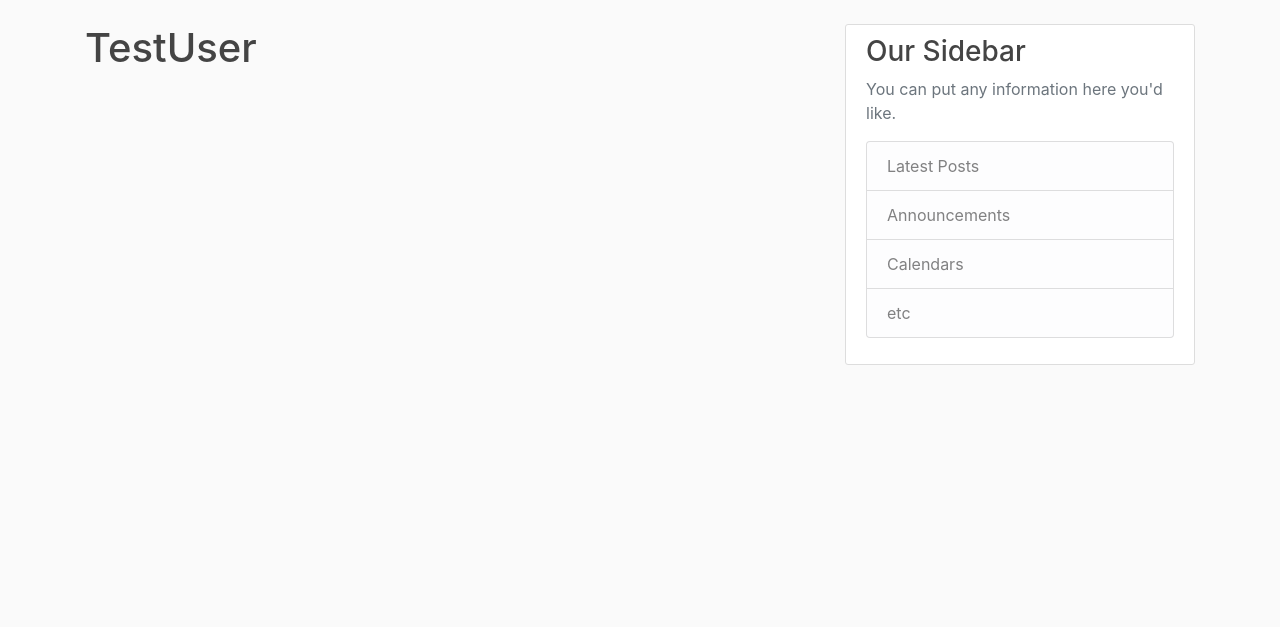
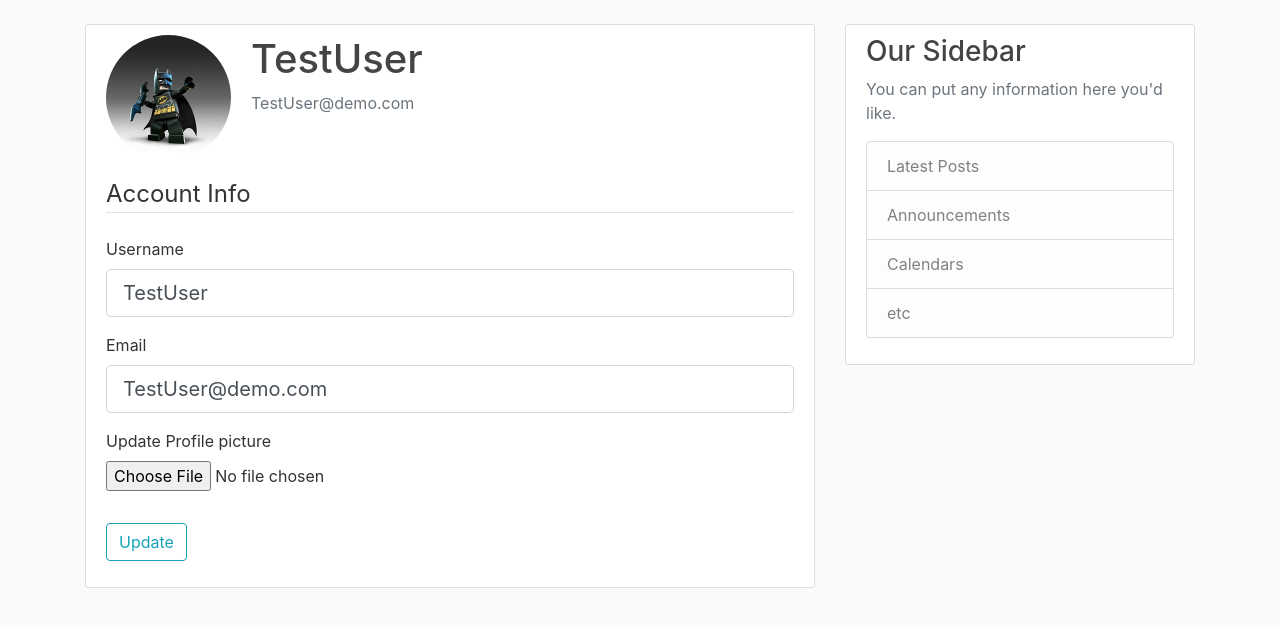
Before and after one commit to AnujKondhalkar/Flask_Project, a Flask app: page /account in a window 1280 px wide. Shown: the part 56-683 px from the top of the page. Run offline with Flask 2, Linux system fonts and the light colour scheme; a user stored in the database is signed in; some libraries are stand-ins or nearby versions.

Commit message:
Made a page for User Account and added a functionality. Here now user can update his account information and be able to change his profile picture.

```diff
--- a/flaskproject/forms.py
+++ b/flaskproject/forms.py
@@ -1,4 +1,6 @@
 from flask_wtf import FlaskForm
+from flask_wtf.file import FileField, FileAllowed
+from flask_login import current_user
 from wtforms import StringField, PasswordField, SubmitField, BooleanField
 from wtforms.validators import DataRequired, Length, Email, EqualTo, ValidationError
 from flaskproject.models import User
@@ -37,3 +39,30 @@ class LoginForm(FlaskForm):
                              validators=[DataRequired()])
     remember = BooleanField('Remember Me')
     submit = SubmitField('Log In')
+
+
+class UpdateAccountForm(FlaskForm):
+    username = StringField('Username',
+                           validators=[DataRequired(), Length(min=2, max=20)])
+
+    email = StringField('Email',
+                        validators=[DataRequired(), Email()])
+    picture = FileField('Update Profile picture', validators=[
+                        FileAllowed(['jpg', 'png', 'jpeg'])])
+    submit = SubmitField('Update')
+
+    def validate_username(self, username):
+        if username.data != current_user.username:
+            user = User.query.filter_by(username=username.data).first()
+            if user:
+                # Validation Message
+                raise ValidationError(
+                    'That username is taken. Please choose a different one.')
+
+    def validate_email(self, email):
+        if email.data != current_user.email:
+            user = User.query.filter_by(email=email.data).first()
+            if user:
+                # Validation Message
+                raise ValidationError(
+                    'That email is already used. Please choose a different one.')
--- a/flaskproject/routes.py
+++ b/flaskproject/routes.py
@@ -1,6 +1,9 @@
+import os
+import secrets
+from PIL import Image
 from flask import render_template, url_for, flash, redirect, request
 from flaskproject import app, db, bcrypt
-from flaskproject.forms import RegistrationForm, LoginForm
+from flaskproject.forms import RegistrationForm, LoginForm, UpdateAccountForm
 from flaskproject.models import User, Post
 from flask_login import login_user, current_user, logout_user, login_required
 
@@ -69,7 +72,37 @@ def logout():
     return redirect(url_for('home'))
 
 
-@app.route("/account")
+def save_picture(form_picture):
+    random_hex = secrets.token_hex(8)
+    _, f_ext = os.path.splitext(form_picture.filename)
+    picture_fn = random_hex + f_ext
+    picture_path = os.path.join(
+        app.root_path, 'static/profile_pics', picture_fn)
+    output_size = (125, 125)
+    i = Image.open(form_picture)
+    i.thumbnail(output_size)
+    i.save(picture_path)
+
+    return picture_fn
+
+
+@app.route("/account", methods=['GET', 'POST'])
 @login_required
 def account():
-    return render_template('account.html', title='Account')
+    form = UpdateAccountForm()
+    if form.validate_on_submit():
+        if form.picture.data:
+            picture_file = save_picture(form.picture.data)
+            current_user.image_file = picture_file
+        current_user.username = form.username.data
+        current_user.email = form.email.data
+        db.session.commit()
+        flash('Your account information has been updated!', 'success')
+        return redirect(url_for('account'))
+
+    elif request.method == 'GET':
+        form.username.data = current_user.username
+        form.email.data = current_user.email
+    image_file = url_for(
+        'static', filename='profile_pics/' + current_user.image_file)
+    return render_template('account.html', title='Account', image_file=image_file, form=form)
--- a/flaskproject/templates/account.html
+++ b/flaskproject/templates/account.html
@@ -1,4 +1,60 @@
 {% extends 'layout.html' %}
 {% block content %}
-    <h1> {{ current_user.username }}</h1>
+    <div class="content-section">
+        <div class="media">
+            <img class="rounded-circle account-img" src="{{ image_file }}">
+            <div class="media-body">
+                <h2 class="account-heading">{{ current_user.username }}</h2>
+                <p class="text-secondary">{{ current_user.email }}</p>
+            </div>
+        </div>
+        <form method="POST" action = "" enctype="multipart/form-data">
+            {{ form.hidden_tag() }}
+            <fieldset class = "form-group">
+                <legend class = "border-bottom mb-4">Account Info</legend>
+
+            <div class = "form-group">
+                {{form.username.label(class = "form-control-label")}}
+
+                {% if form.username.errors %}
+                    {{form.username(class = "form-control form-control-lg is-invalid")}}
+                    <div class = "invalid-feedback">
+                        {% for error in form.username.errors %}
+                            <span>{{ error }}</span>
+                        {% endfor %}
+                    </div>
+                {% else %}
+                    {{ form.username(class = "form-control form-control-lg") }}
+                {% endif %}
+            </div>
+
+            <div class = "form-group">
+                {{form.email.label(class = "form-control-label")}}
+
+                {% if form.email.errors %}
+                    {{form.email(class = "form-control form-control-lg is-invalid")}}
+                    <div class = "invalid-feedback">
+                        {% for error in form.email.errors %}
+                            <span>{{ error }}</span>
+                        {% endfor %}
+                    </div>
+                {% else %}
+                    {{ form.email(class = "form-control form-control-lg") }}
+                {% endif %}
+            </div>
+                <div class ="form-group">
+                    {{ form.picture.label() }}
+                    {{ form.picture(class="form-control-file") }}
+                    {% if form.picture.errors %}
+                        {% for error in form.picture.errors %}
+                            <span class="text-danger">{{ error }}</span></br>
+                        {% endfor %}
+                    {% endif %}
+                </div>
+            </fieldset>
+            <div class = "form-group">
+                {{ form.submit(class = "btn btn-outline-info") }}
+            </div>
+        </form>
+    </div>
 {% endblock content %}
```
Also changed, not shown: flaskproject/site.db, flaskproject/static/profile_pics/48bfce82cfa4dc25.jpg (added), flaskproject/static/profile_pics/d33bb763687b96a7.jpg (added), flaskproject/static/profile_pics/default.jpg (added).
